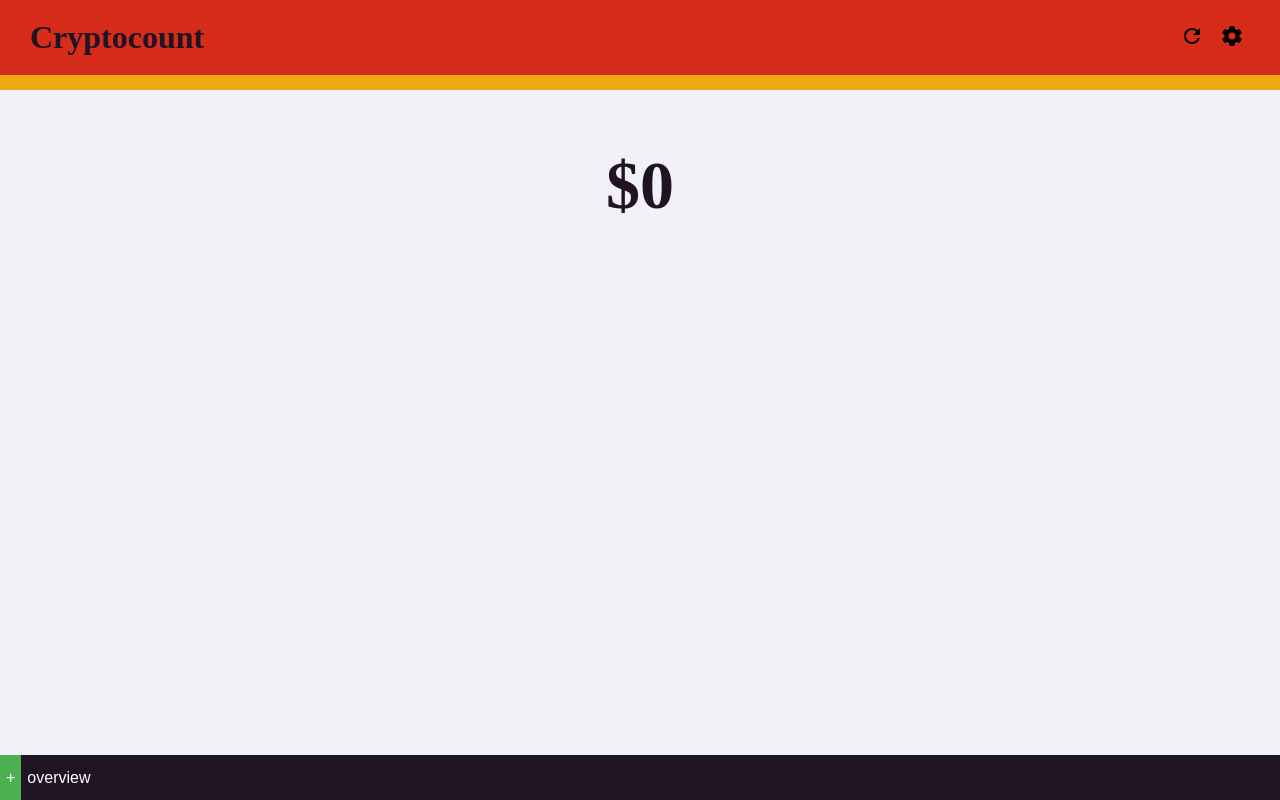
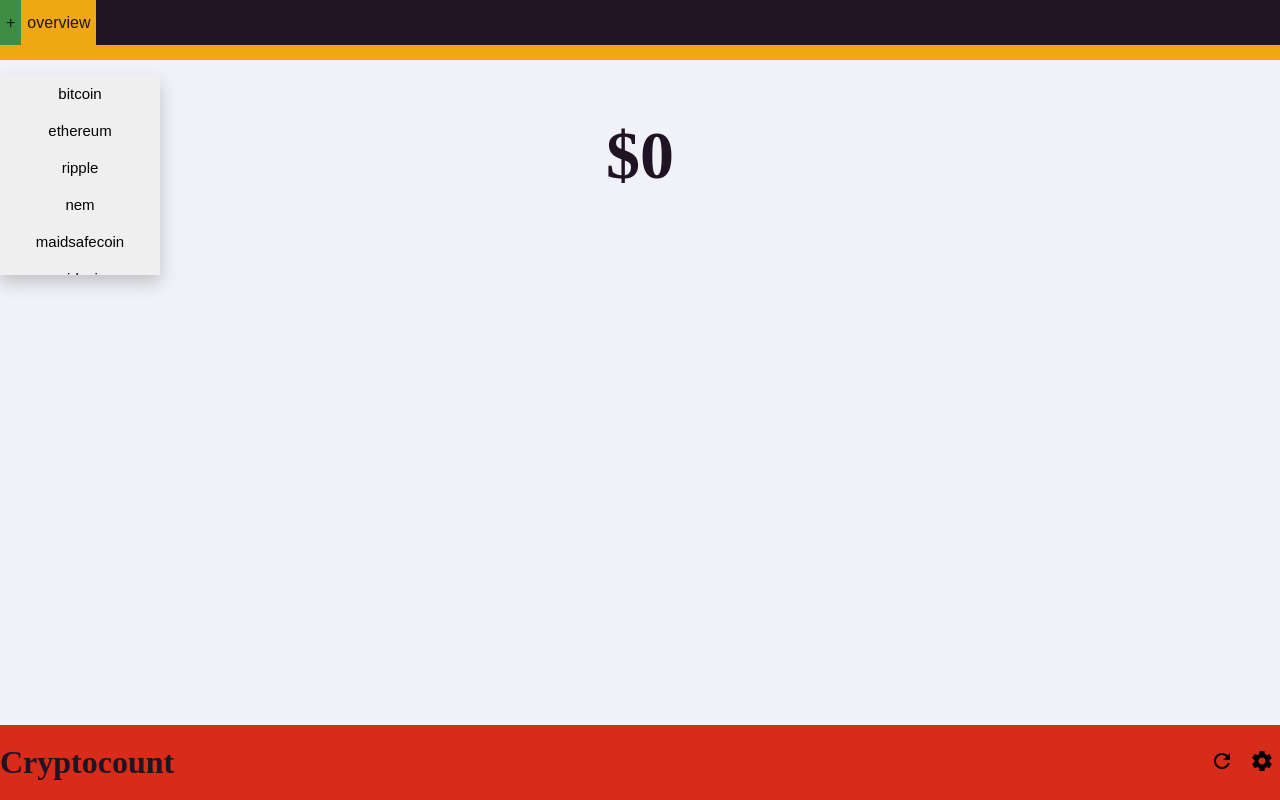
Before and after one commit to alexmat2on/Cryptocount, a plain HTML site: page index.html in a window 1280 px wide. Drawn offline with Linux system fonts and the light colour scheme; no server answers.

Commit message:
swap top banner with tab navigation for better UX

```diff
--- a/css/cryptocount_light.css
+++ b/css/cryptocount_light.css
@@ -26,11 +26,11 @@ p {
     justify-content: center;
     align-items: center;
     align-content: center;
-    padding: 0px;
-    padding-left: 30px;
-    padding-right: 30px;
     display: flex;
     flex-direction: row;
+    position: absolute;
+    bottom: 0;
+    width: 100%;
 }
 
 #banner h1 {
@@ -57,9 +57,7 @@ p {
 }
 
 #tabnav {
-    position: absolute;
     display: flex;
-    bottom:0;
     width:100%;
     height: 45px;   /* Height of the footer */
     background: #201324;
@@ -67,9 +65,9 @@ p {
 
 /* Style the tabs */
 #tabnav .tablinks {
-    background-color: #efa811;
+    background-color: #201324;
     border: none;
-    color: #201324;
+    color: #fff;
     padding: auto;
     text-align: center;
     text-decoration: none;
@@ -86,8 +84,8 @@ div#tabnav button:hover {
 
 /* Create an active/current tablink class */
 #tabnav button.active {
-    background-color: #201324;
-    color: #fff;
+    background-color: #efa811;
+    color: #201324;
 }
 
 #plusButton {
@@ -114,7 +112,7 @@ div#tabnav button:hover {
 /* The container <div> - needed to position the dropdown content */
 #add-dropdown {
     position: relative;
-    display: ;
+    display: inline-block;
     width: auto;
 }
 
@@ -143,7 +141,7 @@ div#tabnav button:hover {
 /* Show the dropdown menu on hover */
 #add-dropdown:hover #add-dropdown-content {
     display: block;
-    bottom: 100%;
+    top: 75px;
 }
 
 /* Change the background color of the dropdown button when the dropdown content is shown */
--- a/index.html
+++ b/index.html
@@ -6,13 +6,13 @@
     rel="stylesheet">
 </head>
 <body>
-    <div id="banner">
-        <h1>Cryptocount</h1>
-        <div id="icons">
-            <button onclick="updateData();"><i class="material-icons">refresh</i></button>
-            <button onclick=""><i class="material-icons">settings</i></button>
+    <div id="tabnav">
+        <div id="add-dropdown">
+            <div id="add-dropdown-content">
+            </div>
+            <button class="add-dropbtn">+</button>
         </div>
-    </div>
+    </div> <!-- tabnav -->
     <div id="banner2"></div>
 
     <div id="container">
@@ -23,13 +23,13 @@
         <!-- dynamically create new divs for added assets -->
 
     </div> <!-- container -->
-    <div id="tabnav">
-        <div id="add-dropdown">
-            <div id="add-dropdown-content">
-            </div>
-            <button class="add-dropbtn">+</button>
+    <div id="banner">
+        <h1>Cryptocount</h1>
+        <div id="icons">
+            <button onclick="updateData();"><i class="material-icons">refresh</i></button>
+            <button onclick=""><i class="material-icons">settings</i></button>
         </div>
-    </div> <!-- tabnav -->
+    </div>
 </body>
 </html>
 
```
